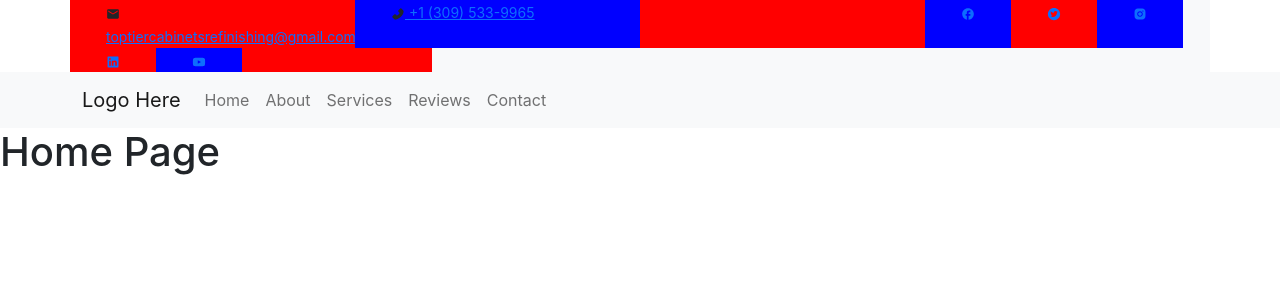
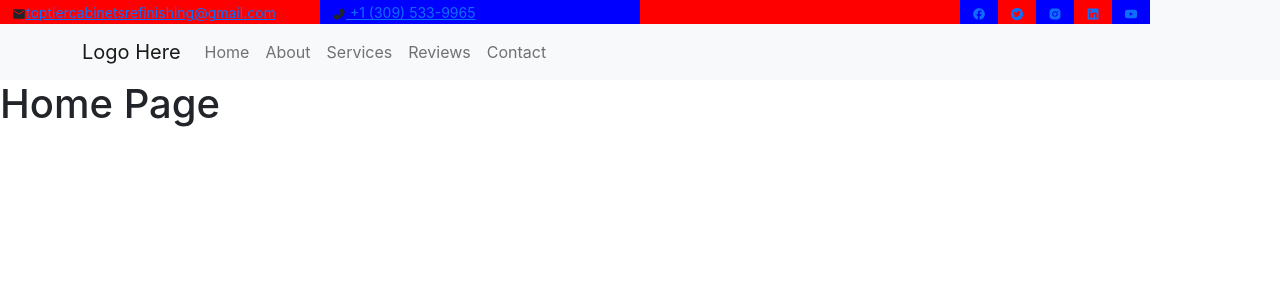
Before and after one commit to julioPlaceres/top-tier, a React (Create React App) app in the folder client/: page / in a window 1280 px wide. Shown: the top 300 px of the page. Built offline with nearby package versions, Linux system fonts and the light colour scheme.

Commit message:
Removed container div from link icons to eliminate the spacing, and properly align them for small medium and large devices

```diff
--- a/client/src/components/Link-Icons/Email.js
+++ b/client/src/components/Link-Icons/Email.js
@@ -2,16 +2,14 @@ import { MdEmail } from "react-icons/md";
 
 const Email = () => {
   return (
-    <div className="container">
+    <>
       <small>
         <MdEmail />
-        <span>
           <a href="mailto:info@yourcompany.example.com">
             toptiercabinetsrefinishing@gmail.com
           </a>
-        </span>
       </small>
-    </div>
+    </>
   );
 };
 
--- a/client/src/components/Link-Icons/Facebook.js
+++ b/client/src/components/Link-Icons/Facebook.js
@@ -2,7 +2,7 @@ import { MdFacebook } from "react-icons/md";
 
 const Facebok = () => {
   return (
-    <div className="container">
+    <>
       <small>
         <a
           target="_bank"
@@ -11,7 +11,7 @@ const Facebok = () => {
           <MdFacebook />
         </a>
       </small>
-    </div>
+    </>
   );
 };
 
--- a/client/src/components/Link-Icons/Instagram.js
+++ b/client/src/components/Link-Icons/Instagram.js
@@ -4,13 +4,13 @@ import { AiFillInstagram } from "react-icons/ai";
 
 const Instagram = () => {
   return (
-    <div className="container">
+    <>
       <small>
         <a target="_bank" href="">
           <AiFillInstagram />
         </a>
       </small>
-    </div>
+    </>
   );
 };
 
--- a/client/src/components/Link-Icons/Linkedin.js
+++ b/client/src/components/Link-Icons/Linkedin.js
@@ -4,13 +4,13 @@ import { AiFillLinkedin } from "react-icons/ai";
 
 const Linkedin = () => {
   return (
-    <div className="container">
+    <>
       <small>
         <a target="_bank" href="">
           <AiFillLinkedin />
         </a>
       </small>
-    </div>
+    </>
   );
 };
 
--- a/client/src/components/Link-Icons/Phone.js
+++ b/client/src/components/Link-Icons/Phone.js
@@ -2,14 +2,14 @@ import { AiFillPhone } from "react-icons/ai";
 
 const Phone = () => {
   return (
-    <div className="container">
+    <>
       <small>
         <AiFillPhone />
         <span>
           <a href="tel:+1 (309) 533-9965"> +1 (309) 533-9965</a>
         </span>
       </small>
-    </div>
+    </>
   );
 };
 
--- a/client/src/components/Link-Icons/Twitter.js
+++ b/client/src/components/Link-Icons/Twitter.js
@@ -4,13 +4,13 @@ import { AiFillTwitterCircle } from "react-icons/ai";
 
 const Twitter = () => {
   return (
-    <div className="container">
+    <>
       <small>
         <a target="_bank" href="">
           <AiFillTwitterCircle />
         </a>
       </small>
-    </div>
+    </>
   );
 };
 
--- a/client/src/components/Link-Icons/Youtube.js
+++ b/client/src/components/Link-Icons/Youtube.js
@@ -4,13 +4,13 @@ import { AiFillYoutube } from "react-icons/ai";
 
 const Youtube = () => {
   return (
-    <div className="container">
+    <>
       <small>
         <a target="_bank" href="">
           <AiFillYoutube />
         </a>
       </small>
-    </div>
+    </>
   );
 };
 
--- a/client/src/components/Top-Navbar/TopNavBar.js
+++ b/client/src/components/Top-Navbar/TopNavBar.js
@@ -12,7 +12,7 @@ import "./TopNavBar.css";
 
 const TopNavBar = () => {
   return (
-    <Container className="bg-light">
+    <Container fluid className="bg-light">
       <Row>
       <Col xs={12} md={6} lg={3} className="email">
         <EmailIcon />
```
